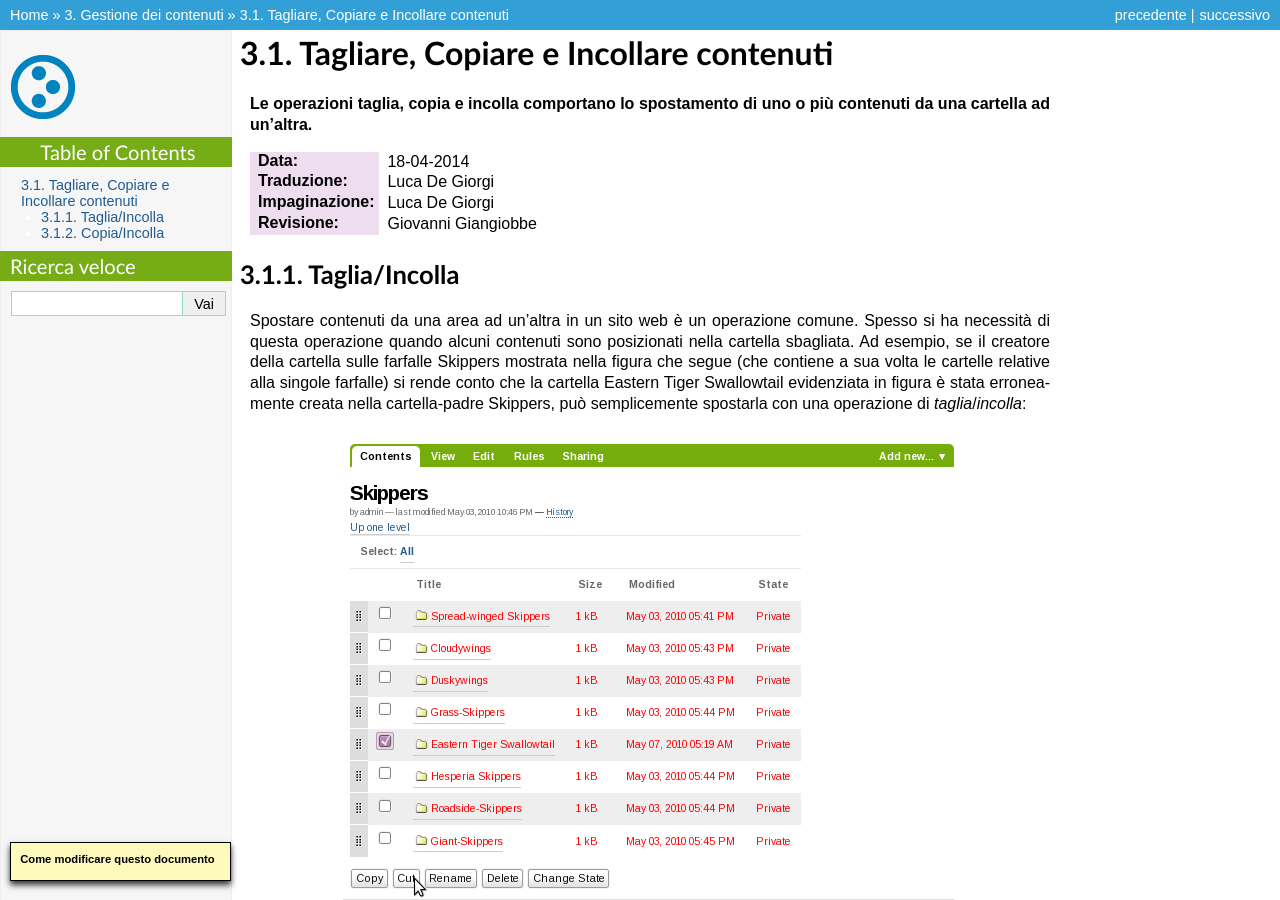
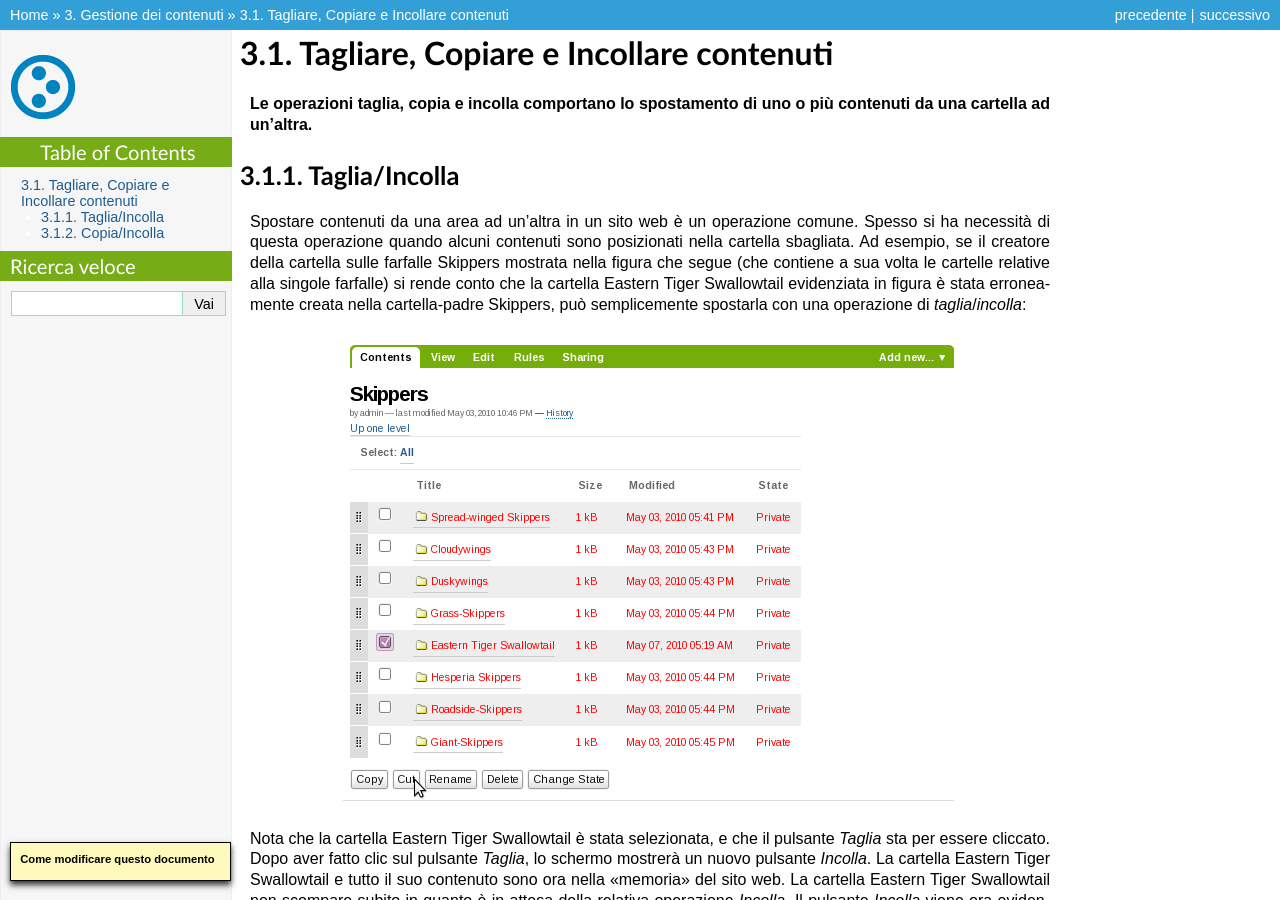
Before and after one commit to plone-it/collective.italiandocumentation, a Sphinx documentation site: the page built from source/managing-content/cutting-copying-and-pasting-items.rst, in a window 1280 px wide and 900 px high. Built offline with Sphinx 7.4.7, drawn with Linux system fonts in a browser that asks for light colours; pages that are not in the unit, such as notebooks, are missing from menus; some of the changed lines change nothing that is shown.

Commit message:
Tolta tabella intestazione

```diff
--- a/source/managing-content/cutting-copying-and-pasting-items.rst
+++ b/source/managing-content/cutting-copying-and-pasting-items.rst
@@ -3,11 +3,6 @@ Tagliare, Copiare e Incollare contenuti
 
 **Le operazioni taglia, copia e incolla comportano lo spostamento di uno o più contenuti
 da una cartella ad un'altra.**
-
-:Data: 18-04-2014
-:Traduzione: Luca De Giorgi
-:Impaginazione: Luca De Giorgi
-:Revisione: Giovanni Giangiobbe
 
 Taglia/Incolla
 --------------
@@ -21,7 +16,7 @@ nella cartella-padre Skippers, può semplicemente spostarla con una operazione d
 
 .. figure:: ../_static/copy_of_operationcut.png
    :align: center
-   :alt:
+   :alt: null
 
 Nota che la cartella Eastern Tiger Swallowtail è stata selezionata,
 e che il pulsante *Taglia* sta per essere cliccato.
@@ -32,7 +27,7 @@ Il pulsante *Incolla* viene ora evidenziato per mostrare che l'operazione *tagli
 
 .. figure:: ../_static/operationpaste.png
    :align: center
-   :alt:
+   :alt: null
 
 Il pulsante *Incolla* ora è attivo.
 Il passo successivo è quello di selezionare la cartella di destinazione,
@@ -40,7 +35,7 @@ in questo caso la cartella Swallowtails:
 
 .. figure:: ../_static/copy_of_operationpaste2.png
    :align: center
-   :alt:
+   :alt: null
 
 Dopo aver cliccato ed essere entrati nella cartella Swallowtails,
 il pulsante *Incolla* continuerà a vedersi,
@@ -48,7 +43,7 @@ perché l'operazione Incolla non è ancora stata completata:
 
 .. figure:: ../_static/operationpaste3.png
    :align: center
-   :alt:
+   :alt: null
 
 Per ultimo, facendo clic sul pulsante *Incolla* all'interno della cartella di destinazione Swallowtails,
 la cartella Eastern Tiger Swallowtail viene infine aggiunta nel giusto posto, e
@@ -57,7 +52,7 @@ L’operazione di *Copia*/*Incolla* è ora completata:
 
 .. figure:: ../_static/operationpaste4.png
    :align: center
-   :alt:
+   :alt: null
 
 Il pulsante *Incolla* rimane attivo,
 perché è possibile continuare ad incollare la cartella in altri posti, se si vuole.
```
